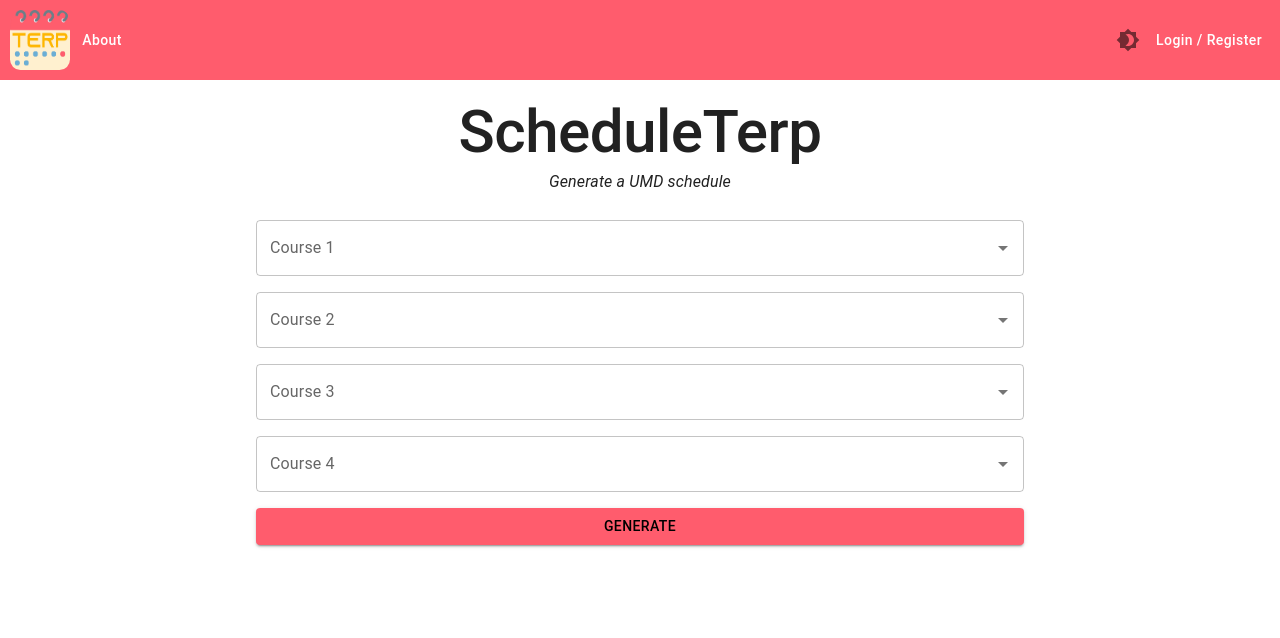
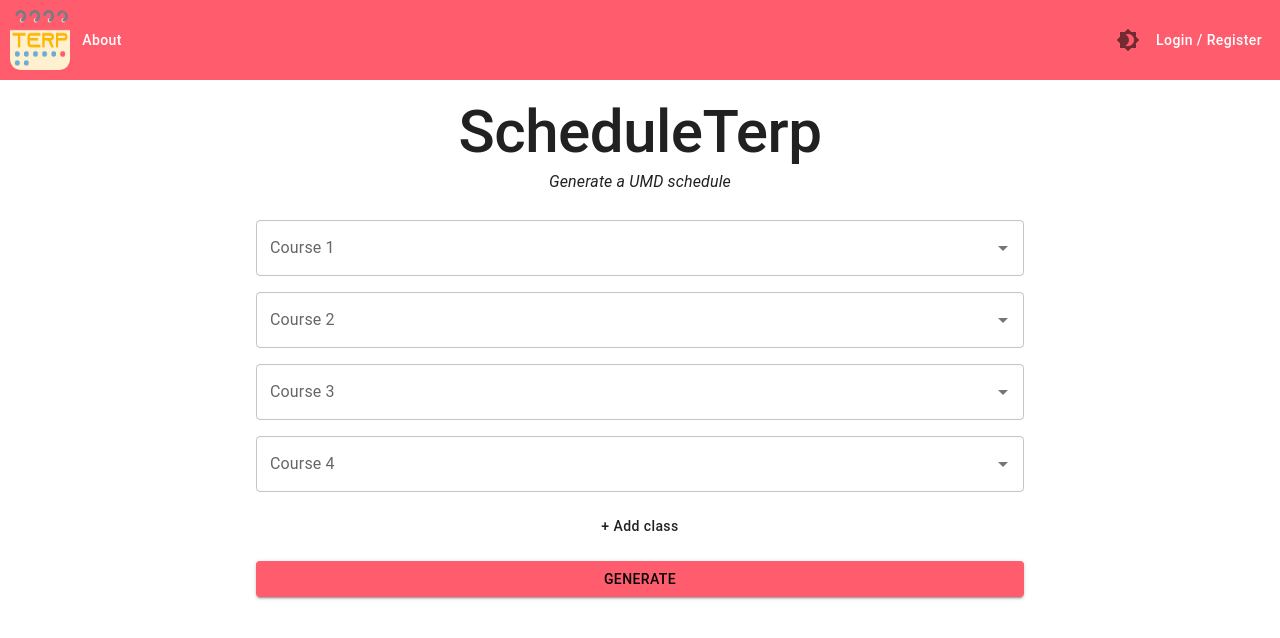
Before and after one commit to dotcomstar/ScheduleTerpFrontend, a React (Vite) app: page / in a window 1280 px wide. Shown: the top 638 px of the page. Built offline with nearby package versions, Linux system fonts and the light colour scheme.

Commit message:
Add an add course button

```diff
--- a/src/components/CourseGeneratorForm.tsx
+++ b/src/components/CourseGeneratorForm.tsx
@@ -12,7 +12,7 @@
 };
 
 const CourseGeneratorForm = () => {
-  const courseIds = [1, 2, 3, 4];
+  const [courseIds, setCourseIds] = useState([1, 2, 3, 4]);
   const [data, setData] = useState<string[]>([]);
   const { handleSubmit, register, control } = useForm<FormValues>();
   const onSubmit: SubmitHandler<FormValues> = (data) => console.log(data);
@@ -28,6 +28,14 @@
         {courseIds.map((courseId) => (
           <CourseSelector key={courseId} formId={courseId} control={control} />
         ))}
+
+        <Button
+          variant="text"
+          color="inherit"
+          onClick={() => setCourseIds([...courseIds, courseIds.length + 1])}
+        >
+          + Add class
+        </Button>
 
         <Button
           variant="contained"
```
